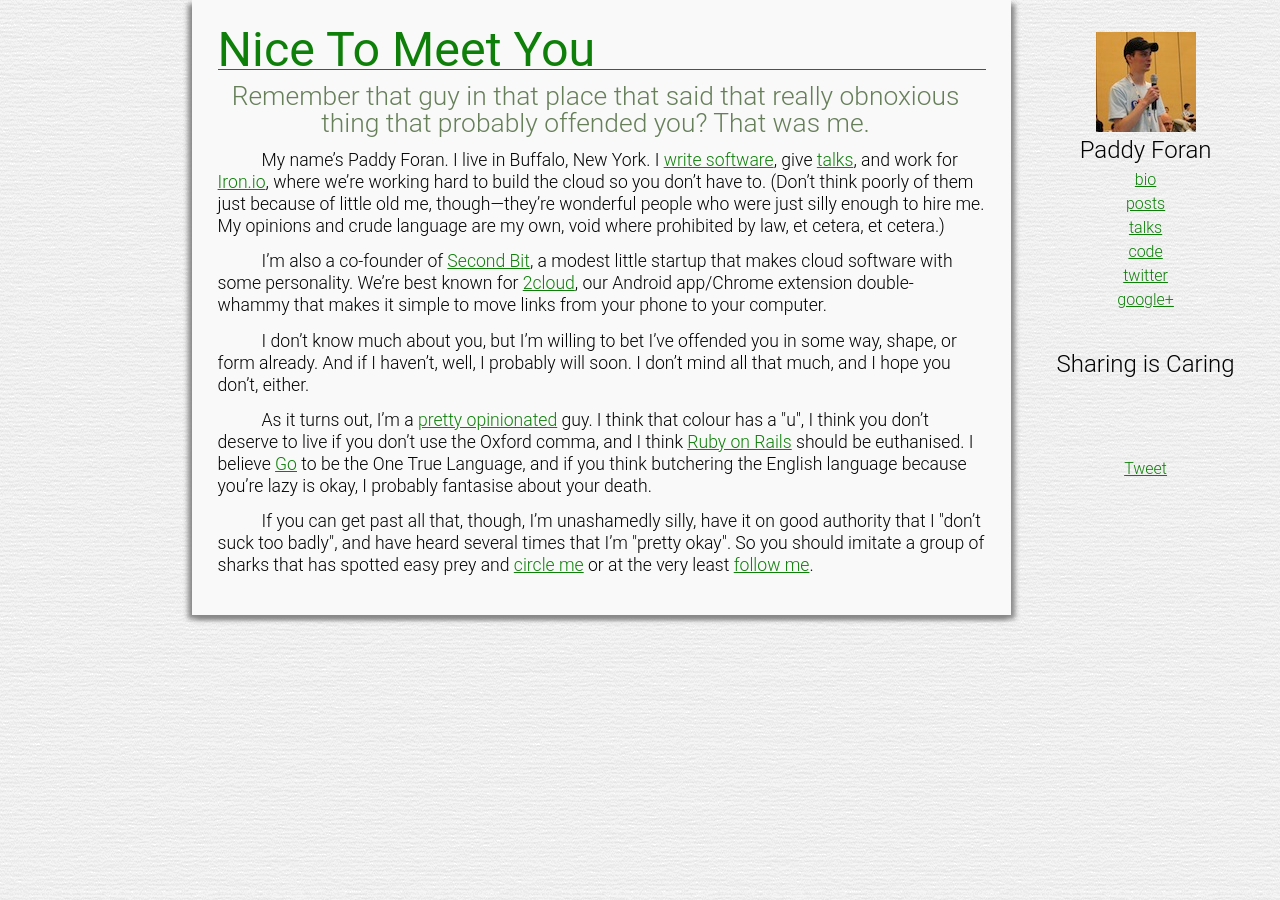
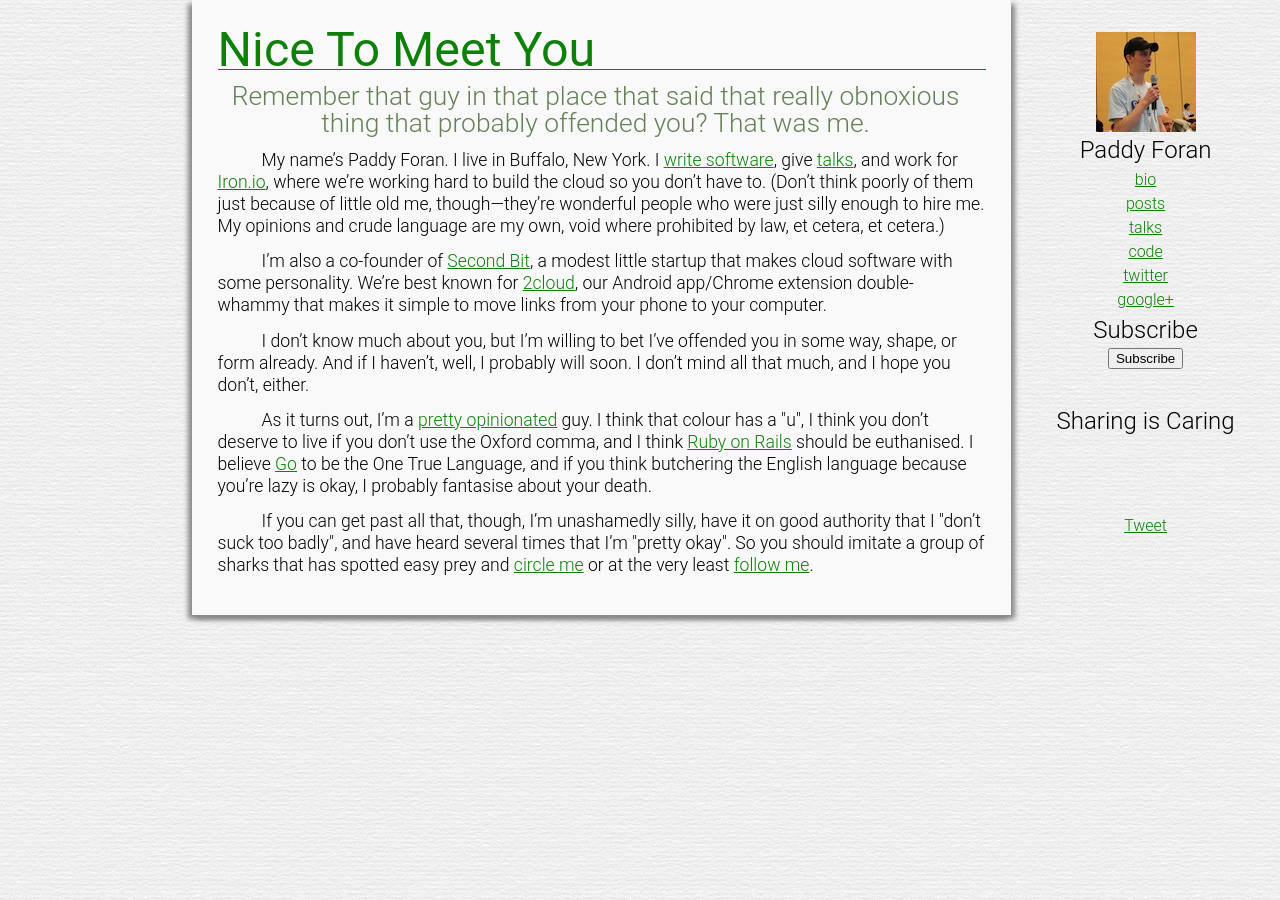
Before and after one commit to paddycarver/blog, a Jekyll site: the page built from _posts/2012-02-23-bio.md, in a window 1280 px wide. Built offline with Jekyll 4.4.1, drawn with Linux system fonts in a browser that asks for light colours; comment, search, counter and statistics services are not loaded; a style sheet for code colours, icons or effects is not loaded.

Commit message:
Add subtome button

```diff
--- a/_includes/menu.html
+++ b/_includes/menu.html
@@ -11,4 +11,8 @@
                                                 <li><a href="http://www.twitter.com/paddyforan" title="Twitter">twitter</a></li>
                                                 <li><a rel="author" href="http://profiles.google.com/112924888792635085586" title="Google+">google+</a></li>
                                         </ul>
-                                </nav>
+															  </nav>
+																<div id="subscribe">
+																	<h3>Subscribe</h3>
+																	<input type="button" onclick="(function(){var z=document.createElement('script');z.src='https://s3.amazonaws.com/www.subtome.com/load.js';document.body.appendChild(z);})()" value="Subscribe">
+																</div>
--- a/_layouts/base.html
+++ b/_layouts/base.html
@@ -86,7 +86,7 @@
                         a:visited {
                                 text-decoration: none;
                         }
-                        div#bio, div#share {
+                        div#bio, div#share, div#subscribe {
                                 text-align: center;
                         }
                         div#share {
--- a/_layouts/post.html
+++ b/_layouts/post.html
@@ -15,8 +15,8 @@
                                 {{ content }}
                         </article>
                         <aside>
-                                {% include menu.html %}
-                                <div id="share">
+																{% include menu.html %}
+                               <div id="share">
                                         <h3>Sharing is Caring</h3>
                                         <div style="padding: .5em 2.5em .5em 0; float: right;"><div class="g-plusone" data-size="tall" data-href="http://{{ site.domain }}{{ site.baseurl }}{{ page.url }}"></div></div> <div class="fb-like" style="float: left; height: 63px; padding: .5em 0em .5em 2.5em;" data-href="http://{{ site.domain }}{{ site.baseurl }}{{ page.url }}" data-send="false" data-layout="box_count" data-width="90" data-show-faces="false"></div><br style="clear: both;" />
                                         <a href="https://twitter.com/share" class="twitter-share-button" data-url="http://{{ site.domain }}{{ site.baseurl }}{{ page.url }}" data-text="{{ page.title }}" data-via="paddyforan" data-related="paddyforan" data-size="large">Tweet</a><br />
```
